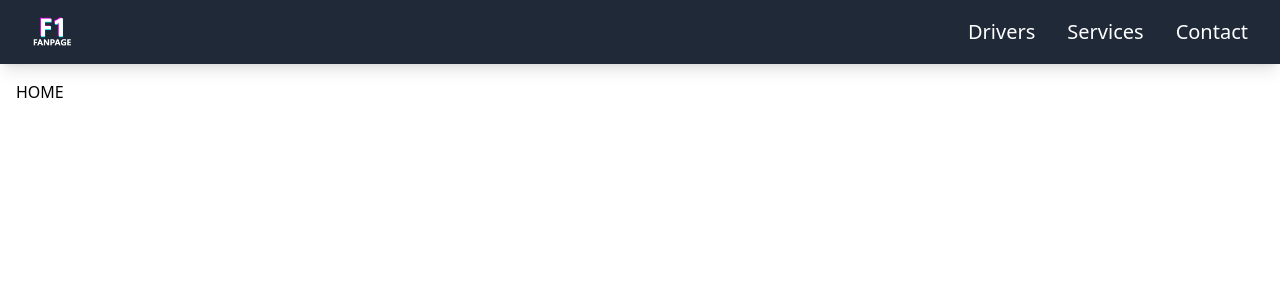
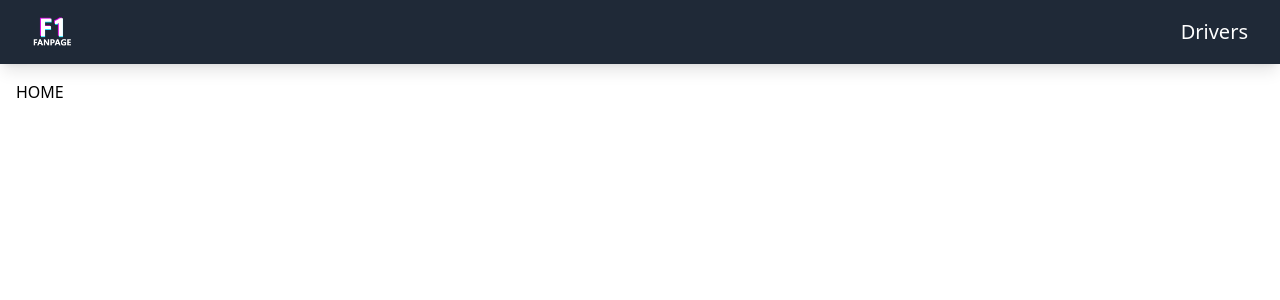
Before and after one commit to armilwebdev/f1fanpage, a React (Vite) app: page / in a window 1280 px wide. Shown: the top 300 px of the page. Built offline with nearby package versions, Linux system fonts and the light colour scheme.

Commit message:
fixing flag icons

```diff
--- a/src/components/Navbar.jsx
+++ b/src/components/Navbar.jsx
@@ -16,18 +16,12 @@ const Navbar = () =>{
                 <img src={logo} alt="Logo" className="h-8 w-auto" />
               </a>
             </div>
-
             <div className="hidden md:flex space-x-8 items-center text-xl">
               {/* Links for larger screens */}
               <Link to="/drivers" className="text-white hover:text-gray-300">
                 Drivers
               </Link>
-              <a href="#services" className="text-white hover:text-gray-300">
-                Services
-              </a>
-              <a href="#contact" className="text-white hover:text-gray-300">
-                Contact
-              </a>
+
             </div>
 
             {/* Hamburger Icon for small screens */}
@@ -58,18 +52,9 @@ const Navbar = () =>{
         {/* Dropdown menu for small screens */}
         {isOpen && (
           <div className="md:hidden">
-            <a href="#home" className="block px-4 py-2 text-white hover:text-gray-300">
-              Home
-            </a>
-            <a href="#about" className="block px-4 py-2 text-white hover:text-gray-300">
-              About
-            </a>
-            <a href="#services" className="block px-4 py-2 text-white hover:text-gray-300">
-              Services
-            </a>
-            <a href="#contact" className="block px-4 py-2 text-white hover:text-gray-300">
-              Contact
-            </a>
+              <Link to="/drivers" className="text-white hover:text-gray-300">
+                Drivers
+              </Link>
           </div>
         )}
       </nav>
```
